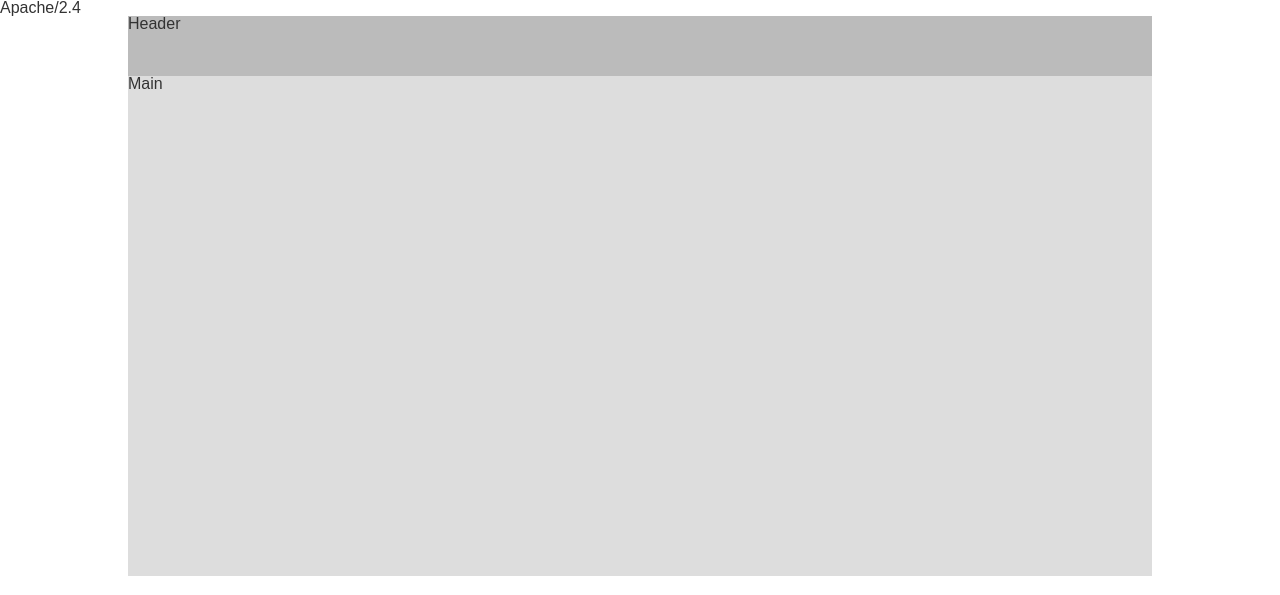
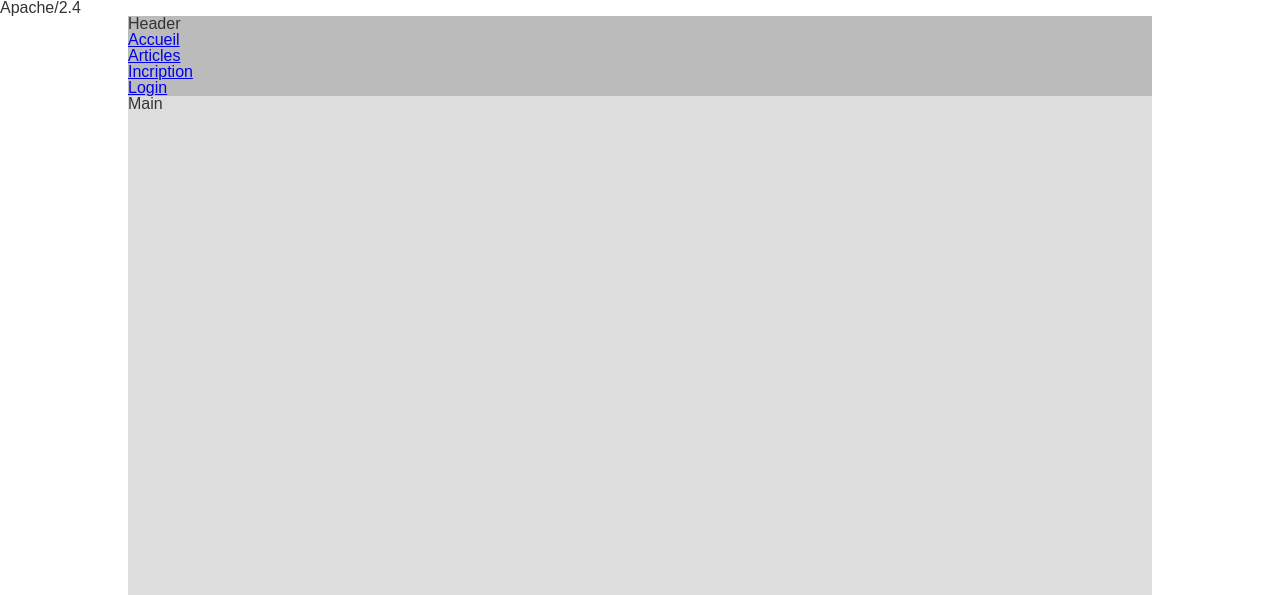
Before and after one commit to marvin972/Php-Alibobo, a PHP site: page / in a window 1280 px wide. Shown: the top 595 px of the page. Run offline with PHP 8.4, Linux system fonts and the light colour scheme.

Commit message:
Ajout lien header

```diff
--- a/includes/header.php
+++ b/includes/header.php
@@ -12,7 +12,12 @@
 <body>
     <header>
         <h1>Header</h1>
+<nav>
+    <ul>
+        <li><a href="index.php?page=accueil">Accueil</a></li>
+        <li><a href="index.php?page=articles">Articles</a></li>
+        <li><a href="index.php?page=inscription">Incription</a></li>
+        <li><a href="index.php?page=login">Login</a></li>
+    </ul>
+</nav>
     </header>
-</body>
-
-</html>
```
